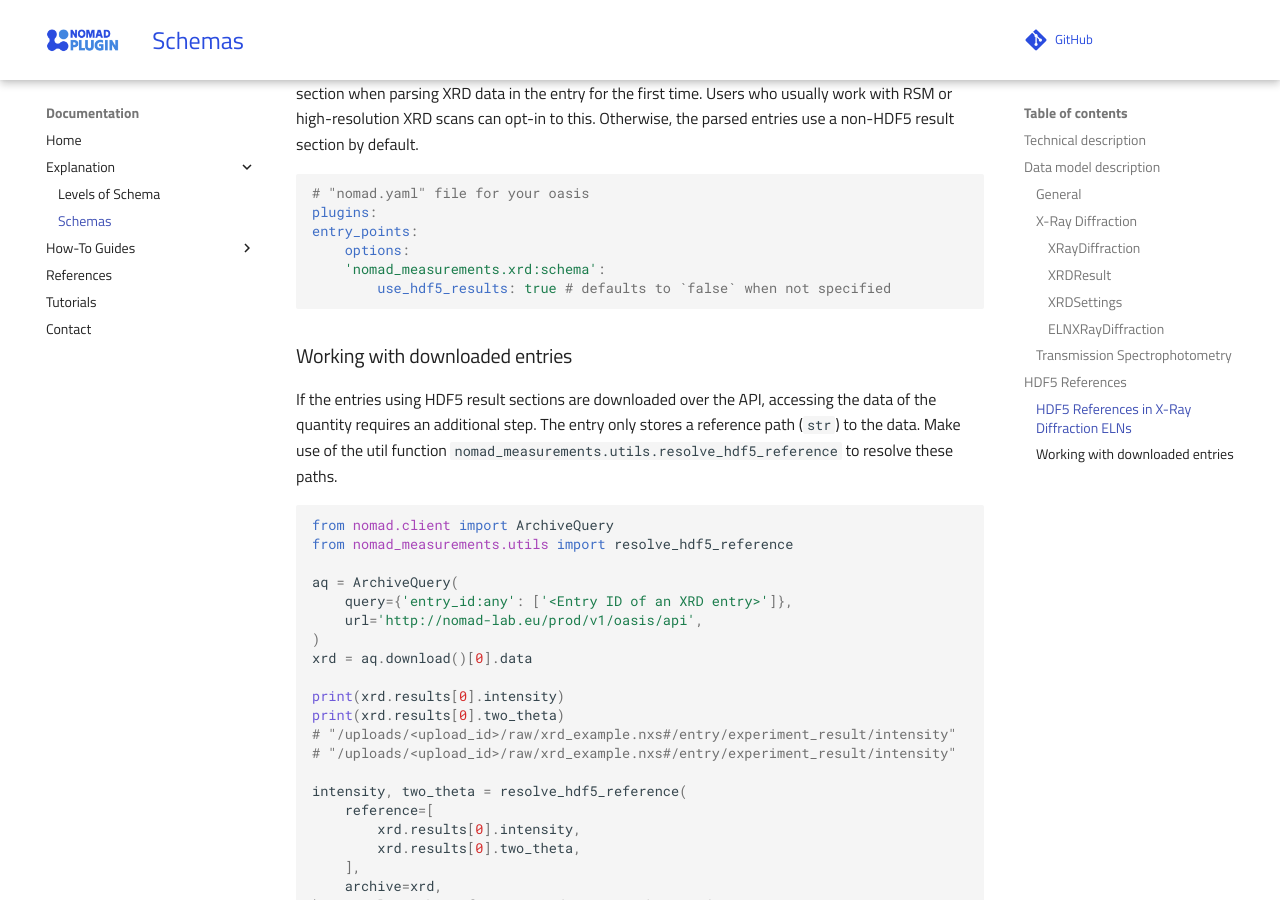
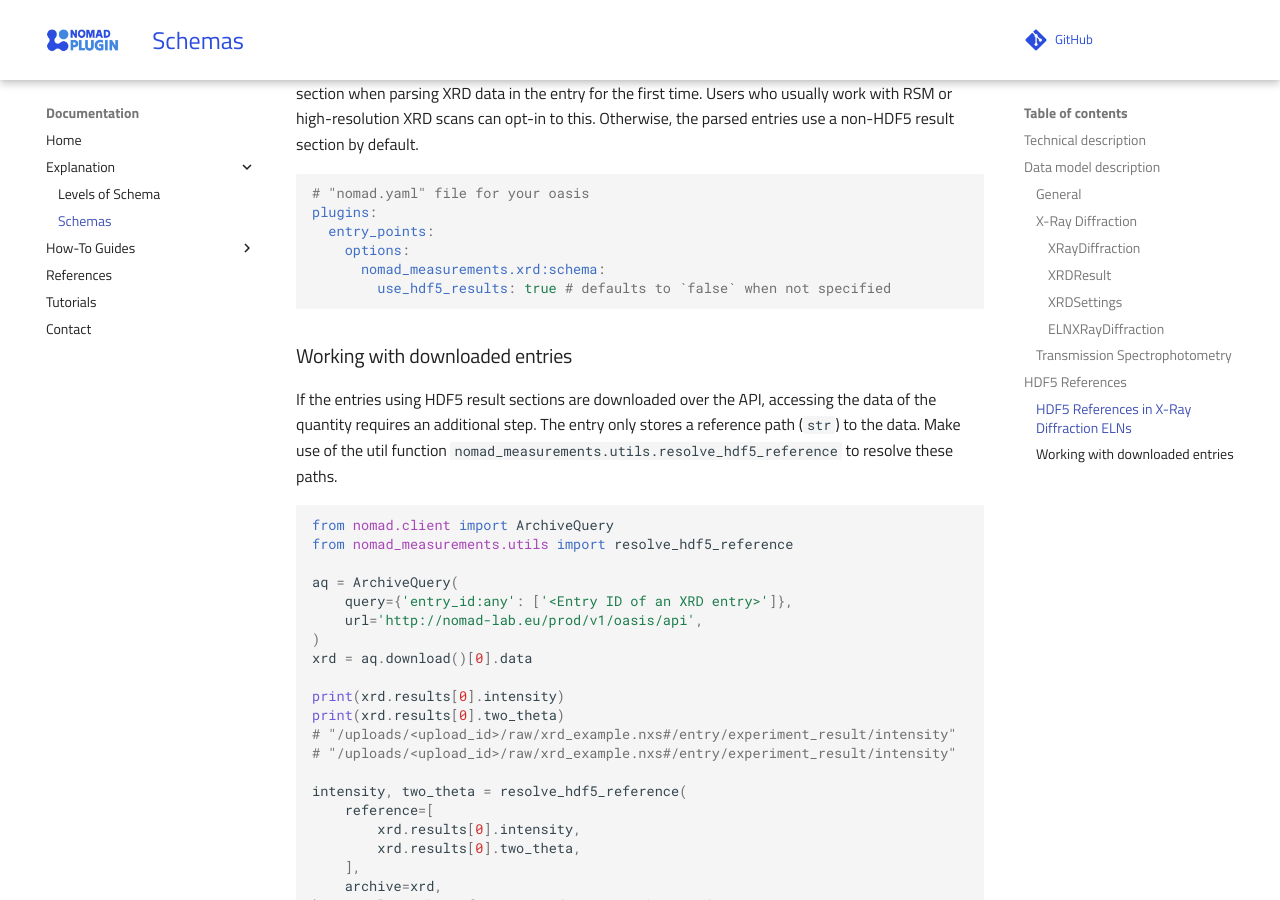
Before and after one commit to FAIRmat-NFDI/nomad-measurements, an MkDocs documentation site: the page built from docs/explanation/schemas.md, in a window 1280 px wide and 900 px high, scrolled down 4302 px. Built offline with MkDocs 1.6.1 and Material for MkDocs 9.7.7, drawn with Linux system fonts in a browser that asks for light colours; comment, search, counter and statistics services are not loaded; part of the change alters nothing that is shown.

````diff
--- a/docs/explanation/schemas.md
+++ b/docs/explanation/schemas.md
@@ -208,9 +208,9 @@ to this. Otherwise, the parsed entries use a non-HDF5 result section by default.
 ```yaml
 # "nomad.yaml" file for your oasis
 plugins:
-entry_points:
+  entry_points:
     options:
-    'nomad_measurements.xrd:schema':
+      nomad_measurements.xrd:schema:
         use_hdf5_results: true # defaults to `false` when not specified
 ```
 
````
